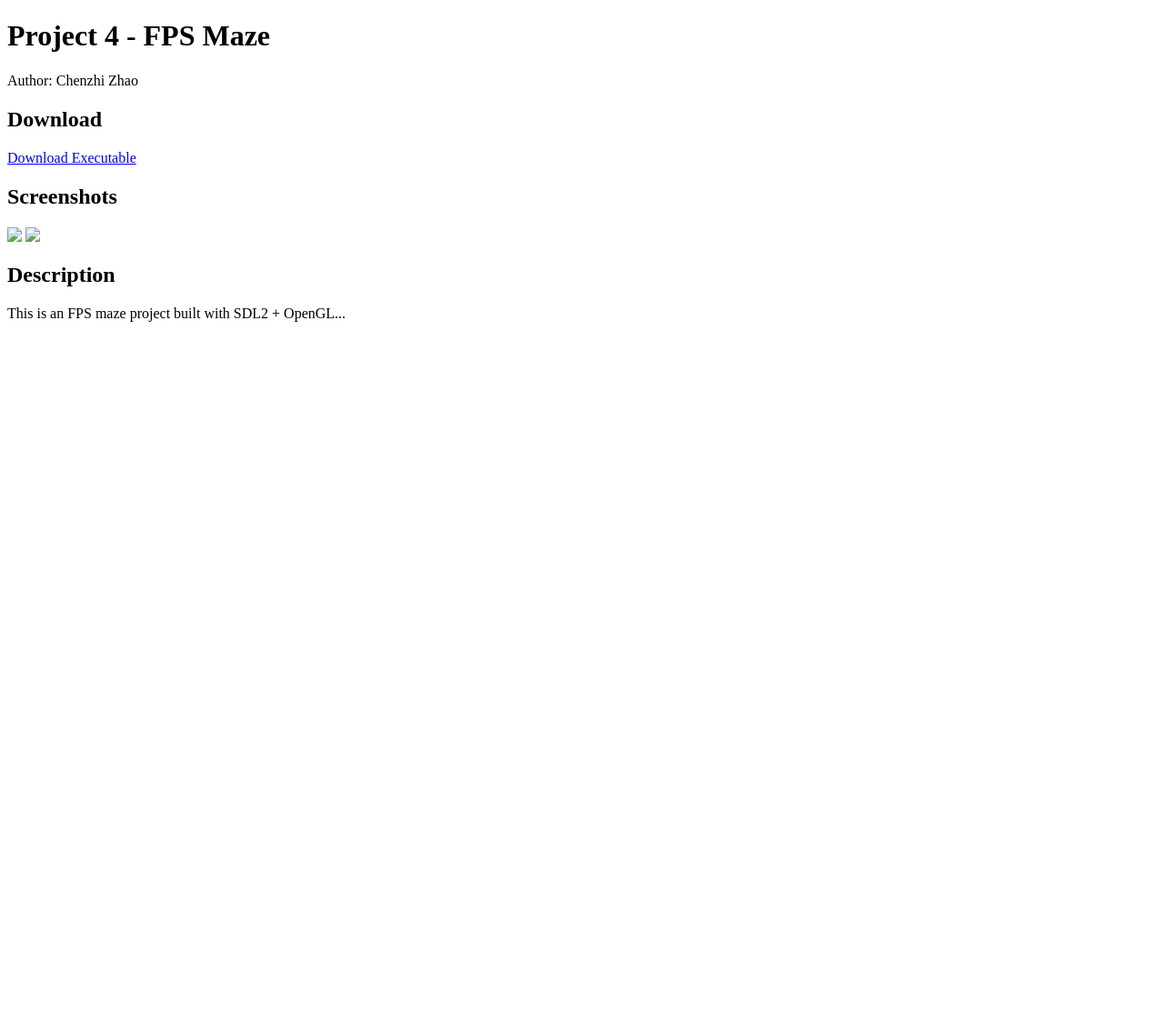
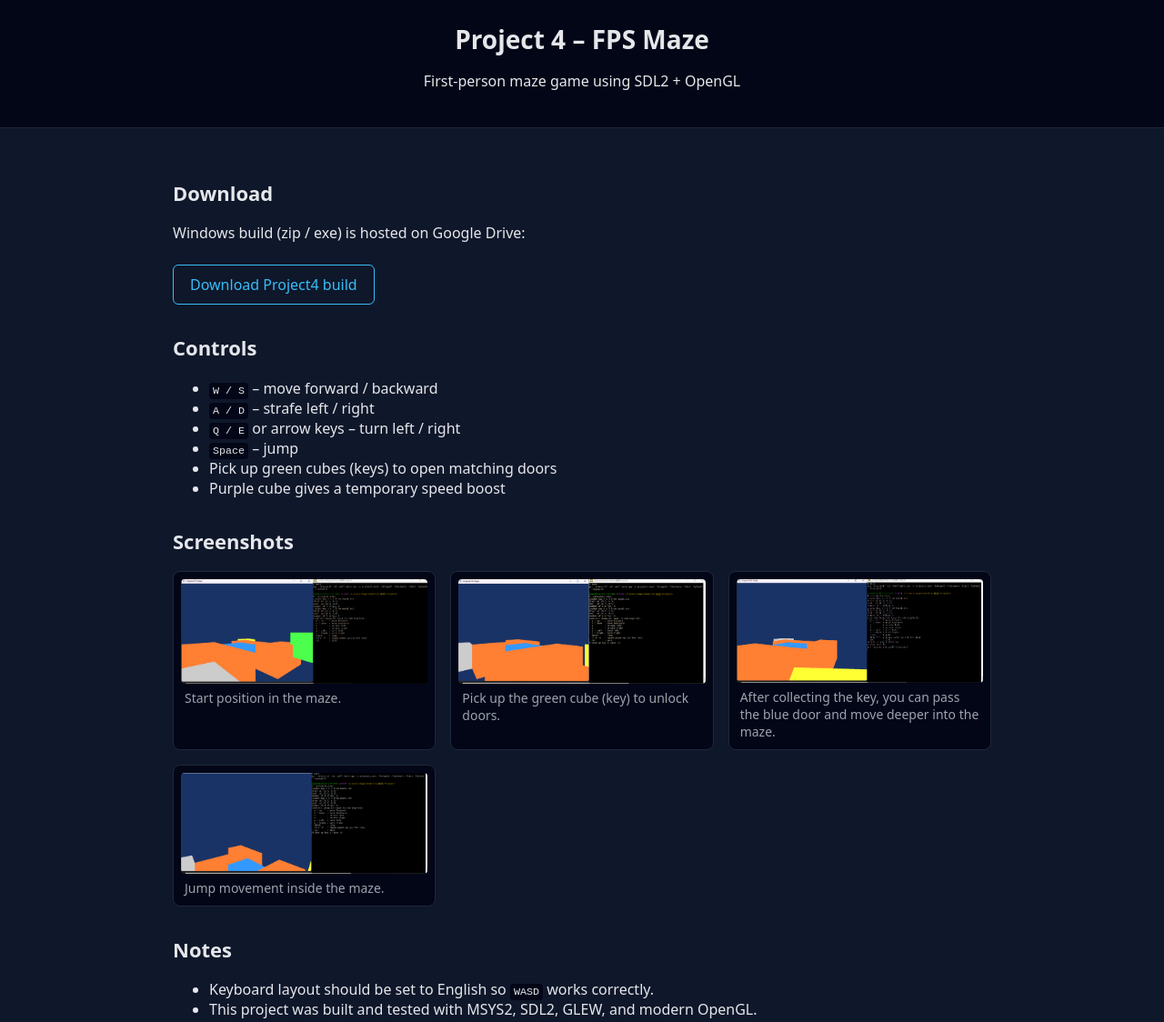
Before and after one commit to zhao2305-ship-it/project4, a plain HTML site: page index.html in a window 1280 px wide. Shown: the whole page at 91% size. Before the commit the page ends 800 px from the top, so only its background shows below. Drawn offline with Linux system fonts and the light colour scheme.

Commit message:
Update index.html

```diff
--- a/index.html
+++ b/index.html
@@ -1,21 +1,150 @@
 <!DOCTYPE html>
-<html>
+<html lang="en">
 <head>
     <meta charset="UTF-8">
-    <title>Project 4 - FPS Maze</title>
+    <title>Project 4 – FPS Maze</title>
+    <style>
+        body {
+            font-family: system-ui, -apple-system, BlinkMacSystemFont, "Segoe UI", sans-serif;
+            margin: 0;
+            padding: 0;
+            background: #0f172a;
+            color: #e5e7eb;
+        }
+        header {
+            padding: 24px 16px;
+            text-align: center;
+            background: #020617;
+            border-bottom: 1px solid #1e293b;
+        }
+        h1 {
+            margin: 0 0 8px;
+            font-size: 28px;
+        }
+        h2 {
+            margin-top: 32px;
+            font-size: 22px;
+        }
+        main {
+            max-width: 900px;
+            margin: 0 auto;
+            padding: 24px 16px 40px;
+        }
+        a {
+            color: #38bdf8;
+        }
+        a.button {
+            display: inline-block;
+            padding: 10px 18px;
+            border-radius: 6px;
+            border: 1px solid #38bdf8;
+            text-decoration: none;
+            font-weight: 500;
+            margin-top: 8px;
+        }
+        a.button:hover {
+            background: #0f172a;
+        }
+        .section {
+            margin-bottom: 32px;
+        }
+        .screenshots {
+            display: grid;
+            grid-template-columns: repeat(auto-fit, minmax(220px, 1fr));
+            gap: 16px;
+            margin-top: 12px;
+        }
+        .shot {
+            background: #020617;
+            border-radius: 8px;
+            padding: 8px;
+            border: 1px solid #1e293b;
+        }
+        .shot img {
+            width: 100%;
+            border-radius: 4px;
+            display: block;
+        }
+        .shot p {
+            margin: 6px 4px 2px;
+            font-size: 14px;
+            color: #9ca3af;
+        }
+        code {
+            background: #020617;
+            padding: 2px 4px;
+            border-radius: 4px;
+            font-size: 90%;
+        }
+    </style>
 </head>
 <body>
-    <h1>Project 4 - FPS Maze</h1>
-    <p>Author: Chenzhi Zhao</p>
+<header>
+    <h1>Project 4 – FPS Maze</h1>
+    <p>First-person maze game using SDL2 + OpenGL</p>
+</header>
 
-    <h2>Download</h2>
-    <p><a href="./project4_test.exe">Download Executable</a></p>
+<main>
+    <section class="section">
+        <h2>Download</h2>
+        <p>
+            Windows build (zip / exe) is hosted on Google Drive:
+        </p>
+        <p>
+            <a class="button"
+               href="https://drive.google.com/file/d/1hsmaelZScucM5Vqts1oLOyfgsyjIvP7E/view?usp=sharing"
+               target="_blank" rel="noopener noreferrer">
+                Download Project4 build
+            </a>
+        </p>
+    </section>
 
-    <h2>Screenshots</h2>
-    <img src="./pic1.png" width="400">
-    <img src="./pic2.png" width="400">
+    <section class="section">
+        <h2>Controls</h2>
+        <ul>
+            <li><code>W / S</code> – move forward / backward</li>
+            <li><code>A / D</code> – strafe left / right</li>
+            <li><code>Q / E</code> or arrow keys – turn left / right</li>
+            <li><code>Space</code> – jump</li>
+            <li>Pick up green cubes (keys) to open matching doors</li>
+            <li>Purple cube gives a temporary speed boost</li>
+        </ul>
+    </section>
 
-    <h2>Description</h2>
-    <p>This is an FPS maze project built with SDL2 + OpenGL...</p>
+    <section class="section">
+        <h2>Screenshots</h2>
+        <div class="screenshots">
+            <div class="shot">
+                <img src="start.png" alt="Game start view">
+                <p>Start position in the maze.</p>
+            </div>
+
+            <div class="shot">
+                <!-- filename has spaces and [ ] so we URL-encode them -->
+                <img src="get%20the%20green%20cube%5Bkey%5D.png" alt="Pick up the green key cube">
+                <p>Pick up the green cube (key) to unlock doors.</p>
+            </div>
+
+            <div class="shot">
+                <img src="pass%20the%20blue%20door%20and%20reach%20the%20door.png"
+                     alt="Passing the blue door after unlocking">
+                <p>After collecting the key, you can pass the blue door and move deeper into the maze.</p>
+            </div>
+
+            <div class="shot">
+                <img src="jump.png" alt="Jumping in the maze">
+                <p>Jump movement inside the maze.</p>
+            </div>
+        </div>
+    </section>
+
+    <section class="section">
+        <h2>Notes</h2>
+        <ul>
+            <li>Keyboard layout should be set to English so <code>WASD</code> works correctly.</li>
+            <li>This project was built and tested with MSYS2, SDL2, GLEW, and modern OpenGL.</li>
+        </ul>
+    </section>
+</main>
 </body>
 </html>
```
